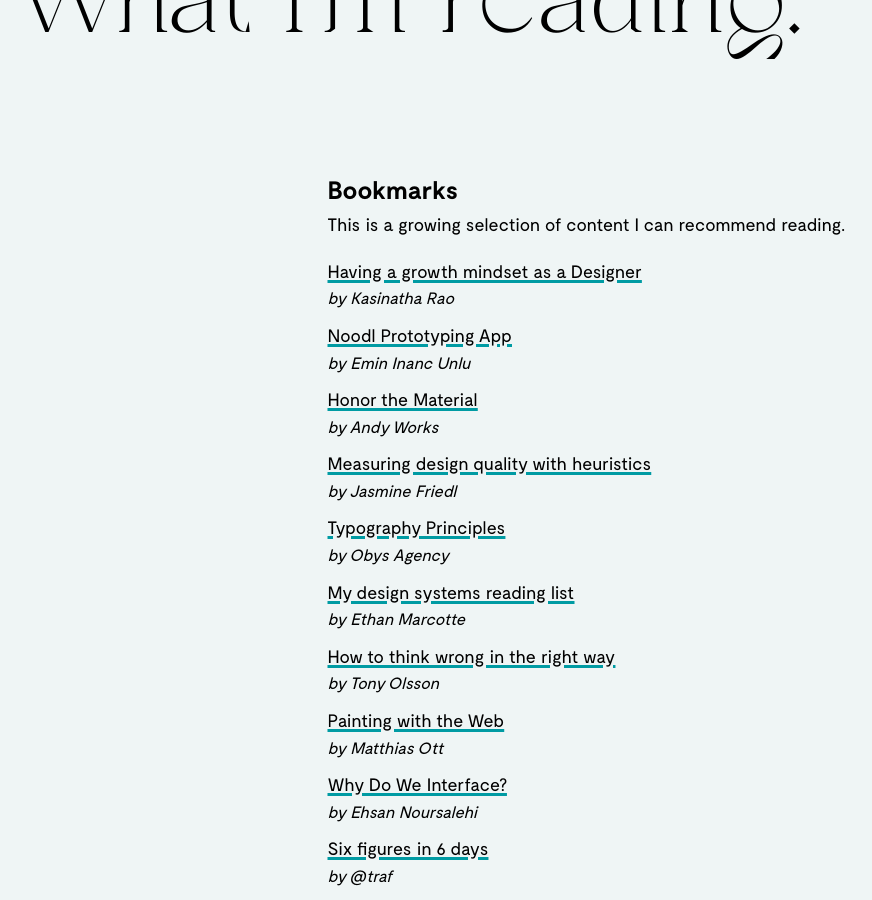
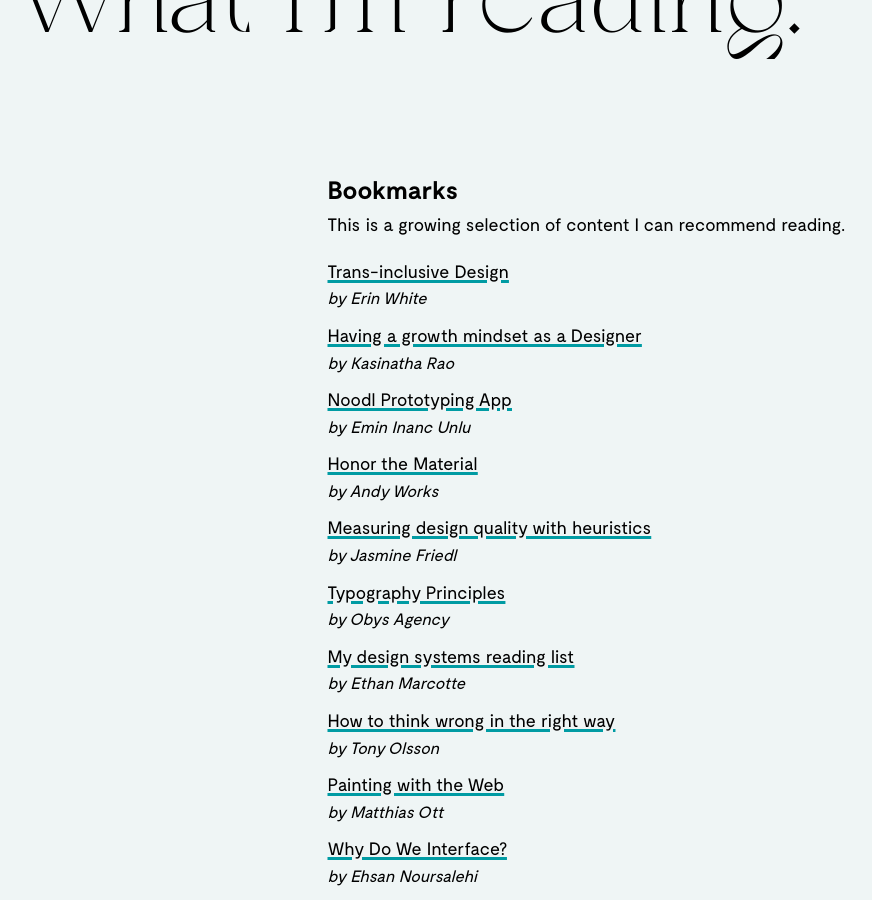
Before and after one commit to jacoblindstrm/jacoblindstrm.github.io, a Jekyll site: the page built from _posts/2020-04-01-what-im-reading.html, in a window 1280 px wide and 900 px high, scrolled down 337 px. Shown: the whole window, without its empty margins (157-1029 px from the left). Built offline with Jekyll 4.4.1, drawn with Linux system fonts in a browser that asks for light colours; comment, search, counter and statistics services are not loaded.

Commit message:
Update articles.yml

```diff
--- a/_data/articles.yml
+++ b/_data/articles.yml
@@ -1,3 +1,6 @@
+- title: Trans-inclusive Design
+  url: https://alistapart.com/article/trans-inclusive-design/
+  author: Erin White
 - title: Having a growth mindset as a Designer
   url: https://uxdesign.cc/the-need-for-designers-to-have-a-growth-mindset-279906ceeab0
   author: Kasinatha Rao
```
